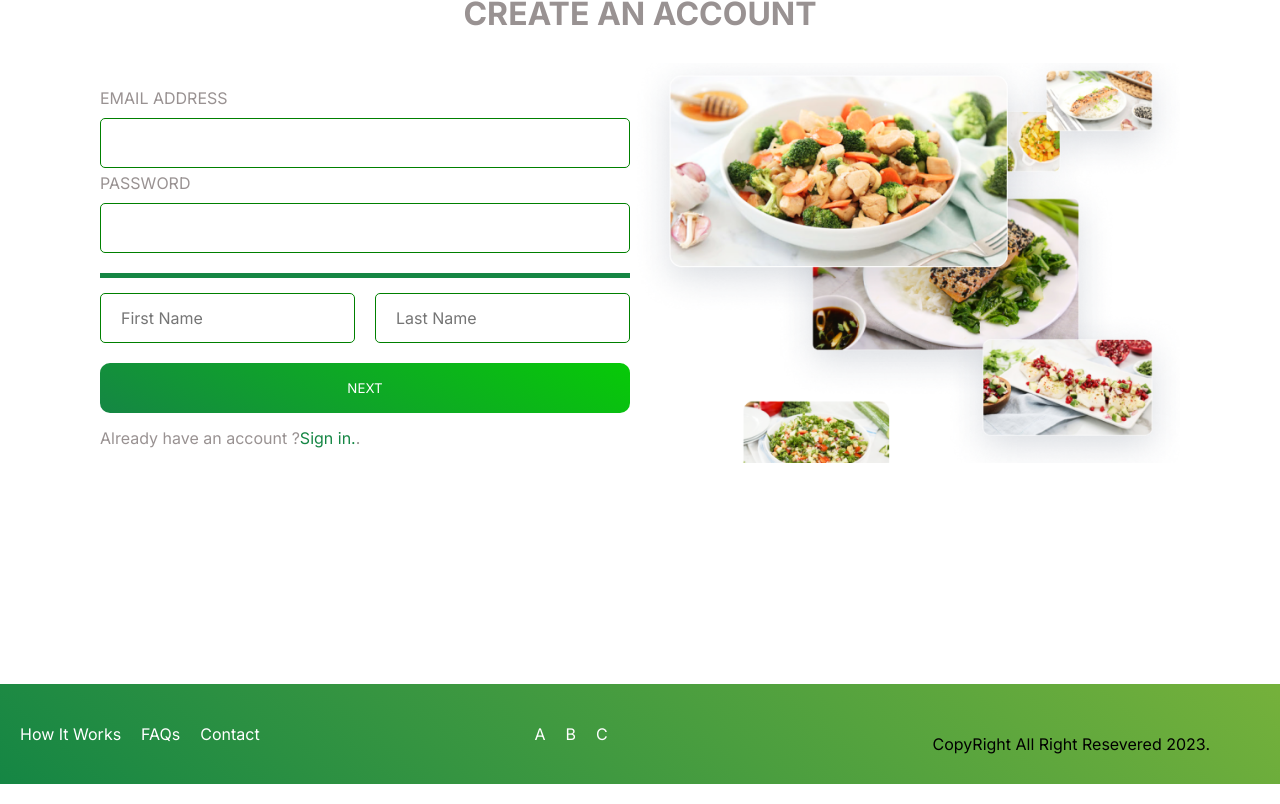
After one commit to IshanB999/Khurakhfinal, a Django app: page /signup/ in a window 1280 px wide. The commit adds this page. Shown: the part 141-945 px from the top of the page. Run offline with Django 5.2, Linux system fonts and the light colour scheme.

Commit message:
Created a signup page successfully

```diff
--- /dev/null
+++ b/mealplans/templates/auth/signup.html
@@ -0,0 +1,43 @@
+{% extends 'main.html' %}
+
+
+{% block content %}
+
+{% load static %}
+
+    <div class="signup_page">
+        <h1 class="header mt-15">CREATE AN ACCOUNT</h1>
+        <div class="signup_container d-flex">
+            <form action="" class="m-auto">
+                <div class="form-control">
+                    <label for="">EMAIL ADDRESS</label>
+                    <input type="email" name="email" required class="base_input">
+                </div>
+                <div class="form-control">
+                    <label for="">PASSWORD</label>
+                    <input type="password" name="password" required class="base_input">
+                </div>
+                <div class="underline"></div>
+                <div class="form-flex">
+                    <div class="form-control">
+                        <input type="text" name="first_name" name="first_name" required class="base_input" placeholder="First Name">
+                    </div>
+                    <div class="form-control">
+                        <input type="text" placeholder="Last Name" name="last_name" class="base_input">
+                    </div>
+
+                </div>
+
+
+                <button class="global_btn mt-10" type="submit">NEXT</button>
+
+                <p class="mt-15 p-text-color cur-p" onclick="openDialog()">Already have an account ?<span class="primary-color">Sign in.</span>.</p>
+            </form>
+
+            <div class="img_box">
+                <img src="{% static 'images/how_it_works1.png' %}" alt="">
+            </div>
+        </div>
+    </div>
+
+{% endblock content %}
--- a/mealplans/urls.py
+++ b/mealplans/urls.py
@@ -4,5 +4,6 @@ from . import views
 
 
 urlpatterns = [
-    path('',views.index)
+    path('',views.index),
+    path('signup/',views.signup,name="signup"),
 ]
--- a/mealplans/views.py
+++ b/mealplans/views.py
@@ -8,3 +8,10 @@ def index(request):
     template = loader.get_template('home.html')
 
     return HttpResponse(template.render())
+
+
+
+def signup(request):
+    tempate = loader.get_template('auth/signup.html')
+
+    return HttpResponse(tempate.render())
--- a/static/styles/main.css
+++ b/static/styles/main.css
@@ -23,8 +23,20 @@
   --spacing: 16px;
 }
 
+.cur-p {
+  cursor: pointer;
+}
+
 .primary-color {
   color: var(--primary-color);
+}
+
+.d-flex {
+  display: flex;
+}
+
+.m-auto {
+  margin: auto;
 }
 
 .primary-black {
@@ -525,4 +537,40 @@
 }
 .form-control input {
   margin-top: 10px;
+}
+
+.form-flex {
+  display: flex;
+  -moz-column-gap: 20px;
+       column-gap: 20px;
+}
+
+.signup_page {
+  padding: 0px 100px;
+  height: 80vh;
+}
+.signup_page .header {
+  text-align: center;
+  color: var(--text-color);
+}
+.signup_page .signup_container {
+  margin-top: 30px;
+}
+.signup_page .signup_container .underline {
+  border-bottom: 10px;
+  background-color: var(--primary-color);
+  margin-top: 20px;
+  height: 5px;
+}
+.signup_page .signup_container .global_btn {
+  width: 100%;
+  height: 50px;
+  margin-top: 20px;
+}
+.signup_page .signup_container .img_box {
+  border-radius: 5px;
+  overflow: hidden;
+}
+.signup_page .signup_container .img_box img {
+  max-height: 400px;
 }/*# sourceMappingURL=main.css.map */
--- a/static/styles/main.scss
+++ b/static/styles/main.scss
@@ -32,11 +32,20 @@
     // padding-right: 50px;
   }
 
+  .cur-p{
+    cursor: pointer;
+  }
 
   .primary-color{
     color: var(--primary-color);
   }
 
+  .d-flex{
+    display: flex;
+  }
+  .m-auto{
+    margin: auto;
+  }
   .primary-black{
     color: var(--light-black);
   }
@@ -633,3 +642,43 @@ $stretch:-80px;
         margin-top: 10px;
     }
 }
+
+.form-flex{
+    display: flex;
+    column-gap: 20px;
+}
+
+.signup_page{
+    padding: 0px 100px;
+    height: 80vh;
+    .header{
+        text-align: center;
+        color: var(--text-color);
+    }
+
+    .signup_container{
+        // border: 1px solid black;
+        // width: 80%;
+        margin-top: 30px;
+        .underline{
+            border-bottom: 10px;
+            background-color: var(--primary-color);
+            margin-top: 20px;
+            height: 5px;
+        }
+        .global_btn{
+            width: 100%;
+            height: 50px;
+            margin-top: 20px;
+        }
+
+        .img_box{
+            // border: 1px solid black;
+            border-radius: 5px;
+            overflow: hidden;
+            img{
+                max-height: 400px;
+            }
+        }
+    }
+}
--- a/templates/nav.html
+++ b/templates/nav.html
@@ -11,7 +11,7 @@
     <div class="right_nav_content">
         <div class="top_buttons">
             <button class="global_btn outline" onclick="openDialog()">SIGN IN</button>
-            <button class="global_btn">SIGN UP</button>
+            <a href="/signup"><button class="global_btn">SIGN UP</button></a>
         </div>
         <div class="nav_items">
             <ul>
```
Also changed, not shown: 1 other file.
